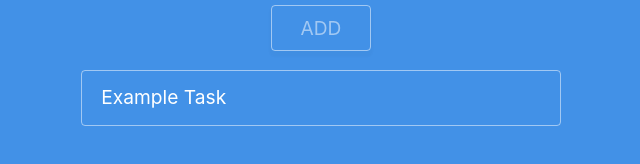
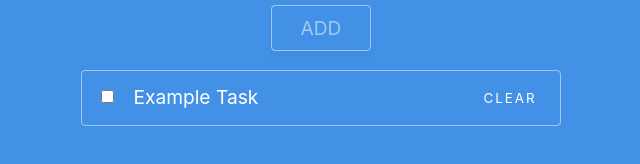
Before and after one commit to louis-pvs/todo-demo, a React app: page / in a window 1280 px wide. Shown: the part 206-370 px from the top of the page, without its empty margins (319-959 px from the left). Built offline with nearby package versions, Linux system fonts and the light colour scheme.

Commit message:
extracting list item to individual file

```diff
--- a/src/List.jsx
+++ b/src/List.jsx
@@ -1,6 +1,8 @@
 import React from "react";
 import PropTypes from "prop-types";
+
 import "./list.scss";
+import ListItem from "./ListItem";
 
 List.propTypes = {
   data: PropTypes.arrayOf(
@@ -15,15 +17,11 @@ function List(props) {
   if (!props.data) {
     return <p>List is empty</p>;
   }
-  return (
-    <ul className="list">
-      {props.data.map(({ id, message }) => (
-        <li className="list__item" key={id}>
-          {message}
-        </li>
-      ))}
-    </ul>
-  );
+  function renderListItem(todo) {
+    return <ListItem key={todo.id} message={todo.message} />;
+  }
+
+  return <ul className="list">{props.data.map(renderListItem)}</ul>;
 }
 
 export default List;
--- /dev/null
+++ b/src/ListItem.jsx
@@ -0,0 +1,20 @@
+import React from "react";
+import PropTypes from "prop-types";
+
+ListItem.propTypes = {
+  message: PropTypes.string
+};
+
+function ListItem({ message }) {
+  return (
+    <li className="list__item">
+      <label className="list__itemCheckboxContainer">
+        <input type="checkbox" className="list__itemCheckbox" />
+        {message}
+      </label>
+      <button className="list__itemCancelBtn">clear</button>
+    </li>
+  );
+}
+
+export default ListItem;
--- /dev/null
+++ b/src/_mixin.scss
@@ -0,0 +1,10 @@
+@mixin defaultBtn {
+  background-color: transparent;
+  border: 0 solid transparent;
+  min-width: $btn-size;
+  cursor: pointer;
+
+  &[disabled] {
+    cursor: initial;
+  }
+}
--- a/src/_var.scss
+++ b/src/_var.scss
@@ -12,6 +12,8 @@ $scale-ratio: 1.2;
 
 $border-radius: 4px;
 $border-radius-lg: $border-radius * $scale-ratio;
+
+$btn-size: 100px;
 
 // typography
 $headline-line-height: 1.2;
@@ -28,5 +30,7 @@ $text-xxxl: $base-size *
   ($scale-ratio * $scale-ratio * $scale-ratio * $scale-ratio * $scale-ratio);
 
 // spaces
+
+$space-xs: $base-size / ($scale-ratio * $scale-ratio);
 $space-sm: $base-size / $scale-ratio;
 $space-md: $base-size * $scale-ratio;
--- a/src/input.scss
+++ b/src/input.scss
@@ -1,4 +1,5 @@
 @import "_var.scss";
+@import "_mixin.scss";
 
 .input {
   border-radius: $border-radius;
@@ -20,6 +21,7 @@
 }
 
 .input__submitBtn {
+  @include defaultBtn;
   background-color: $base-white;
   border-radius: $border-radius;
   border: 1px solid transparent;
@@ -27,9 +29,7 @@
   box-sizing: border-box;
   clear: right;
   color: $primary;
-  cursor: pointer;
   height: $text-md + ($space-sm * 2);
-  min-width: 100px;
   padding: 0 $space-sm;
   text-transform: uppercase;
 
@@ -37,6 +37,5 @@
     background-color: transparent;
     border: 1px solid rgba($base-white, 0.5);
     color: rgba($base-white, 0.5);
-    cursor: default;
   }
 }
--- a/src/list.scss
+++ b/src/list.scss
@@ -1,4 +1,5 @@
 @import "_var.scss";
+@import "_mixin.scss";
 
 .list {
   list-style: none;
@@ -10,10 +11,13 @@
 
 .list__item {
   border: 1px solid rgba($base-white, 0.5);
+  box-sizing: border-box;
+  position: relative;
   padding: $space-sm $space-md;
   transition-duration: 0.012s;
   transition-property: background color;
   transition-timing-function: ease-in-out;
+  padding-right: $btn-size;
   // ellipsis
   white-space: nowrap;
   text-overflow: ellipsis;
@@ -34,7 +38,40 @@
     border-top-width: 1px;
   }
   &:hover {
-    background-color: $base-white;
-    color: $primary;
+    background-color: darken($primary, 10%);
   }
 }
+
+.list__itemCheckboxContainer {
+  position: relative;
+}
+
+.list__itemCheckbox {
+  display: inline-block;
+  vertical-align: middle;
+  margin-right: $space-md;
+  margin-top: -6px;
+}
+
+.list__itemLabel {
+  display: inline-block;
+  line-height: 1;
+  margin-left: $space-md;
+  overflow: auto;
+  position: relative;
+  vertical-align: middle;
+  .list__itemCheckbox:checked + & {
+    text-decoration: line-through;
+  }
+}
+
+.list__itemCancelBtn {
+  @include defaultBtn;
+  position: absolute;
+  right: 0;
+  color: inherit;
+  font-size: $text-sm;
+  line-height: $text-xl;
+  text-transform: uppercase;
+  letter-spacing: 2px;
+}
```
